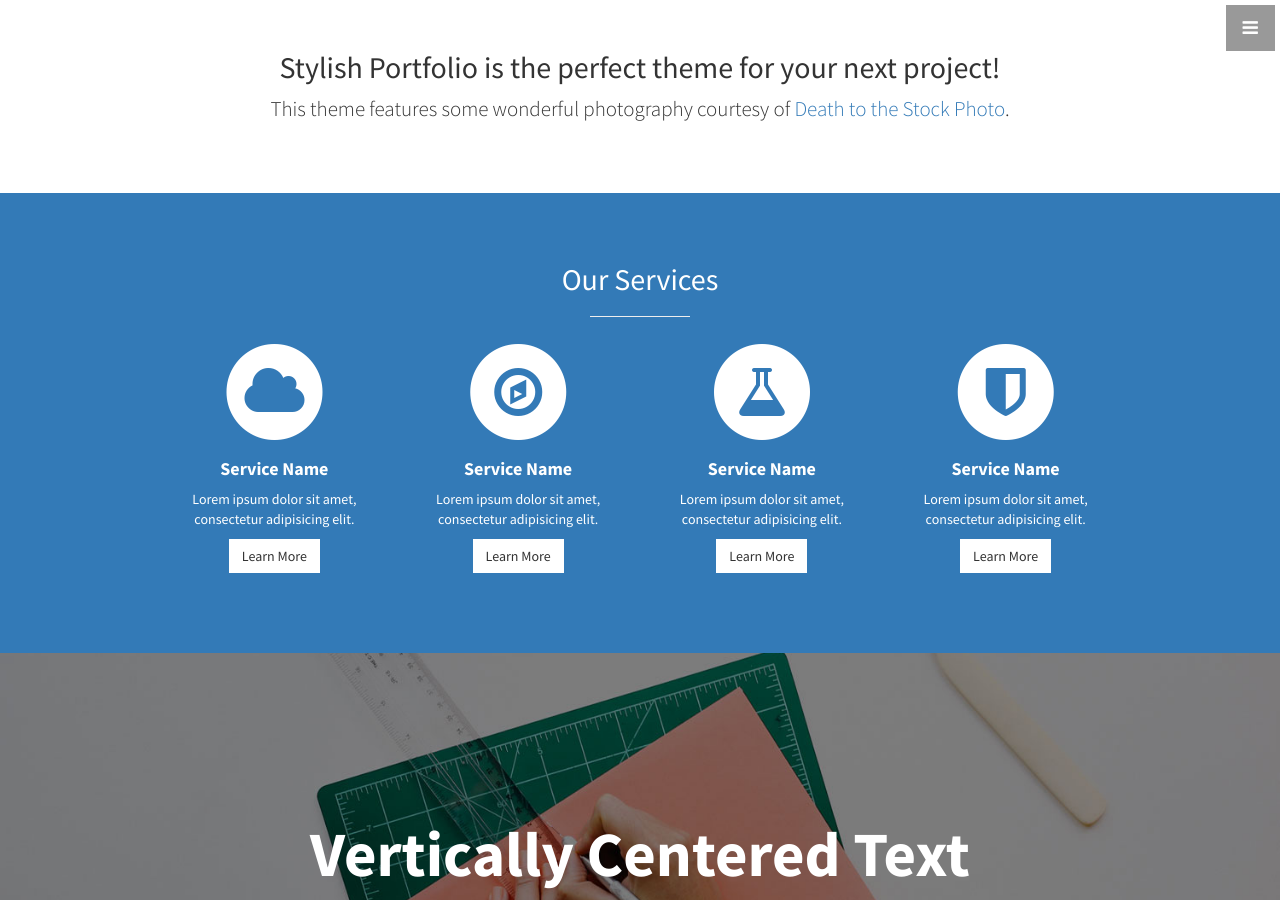
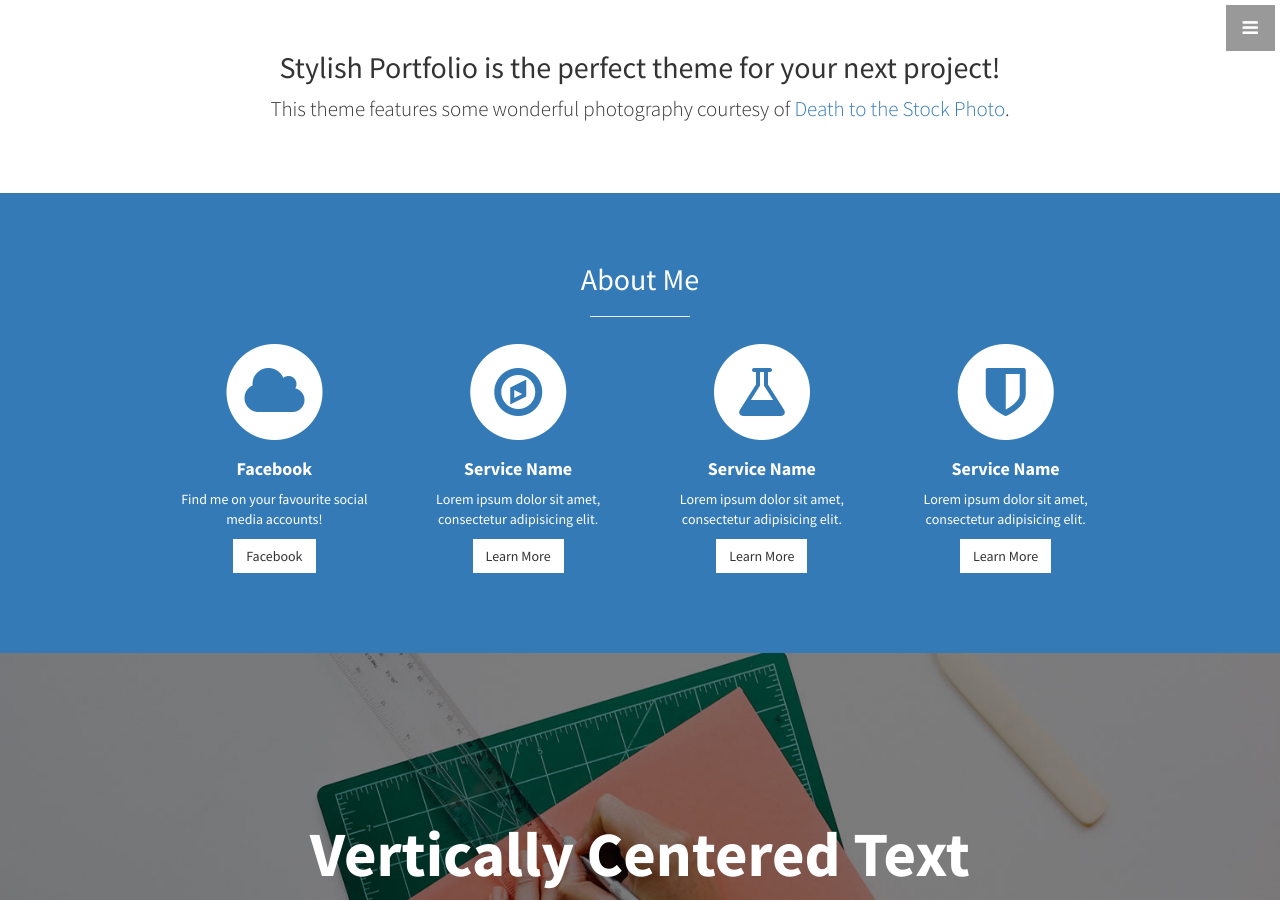
Before and after one commit to hi-im-gene/website, a Jekyll site: the page built from index.html, in a window 1280 px wide and 900 px high, scrolled down 919 px. Built offline with Jekyll 4.4.1, drawn with Linux system fonts in a browser that asks for light colours.

Commit message:
changed our services to about me added social media links

```diff
--- a/_includes/services.html
+++ b/_includes/services.html
@@ -3,7 +3,7 @@
   <div class="container">
     <div class="row text-center">
       <div class="col-lg-10 col-lg-offset-1">
-        <h2>Our Services</h2>
+        <h2>About Me</h2>
         <hr class="small">
         <div class="row">
           <div class="col-md-3 col-sm-6">
@@ -13,10 +13,10 @@
               <i class="fa fa-cloud fa-stack-1x text-primary"></i>
             </span>
               <h4>
-                <strong>Service Name</strong>
+                <strong>Facebook</strong>
               </h4>
-              <p>Lorem ipsum dolor sit amet, consectetur adipisicing elit.</p>
-              <a href="#" class="btn btn-light">Learn More</a>
+              <p>Find me on your favourite social media accounts!</p>
+              <a href="http://facebook.com/eugene.victory" class="btn btn-light">Facebook</a>
             </div>
           </div>
           <div class="col-md-3 col-sm-6">
```
